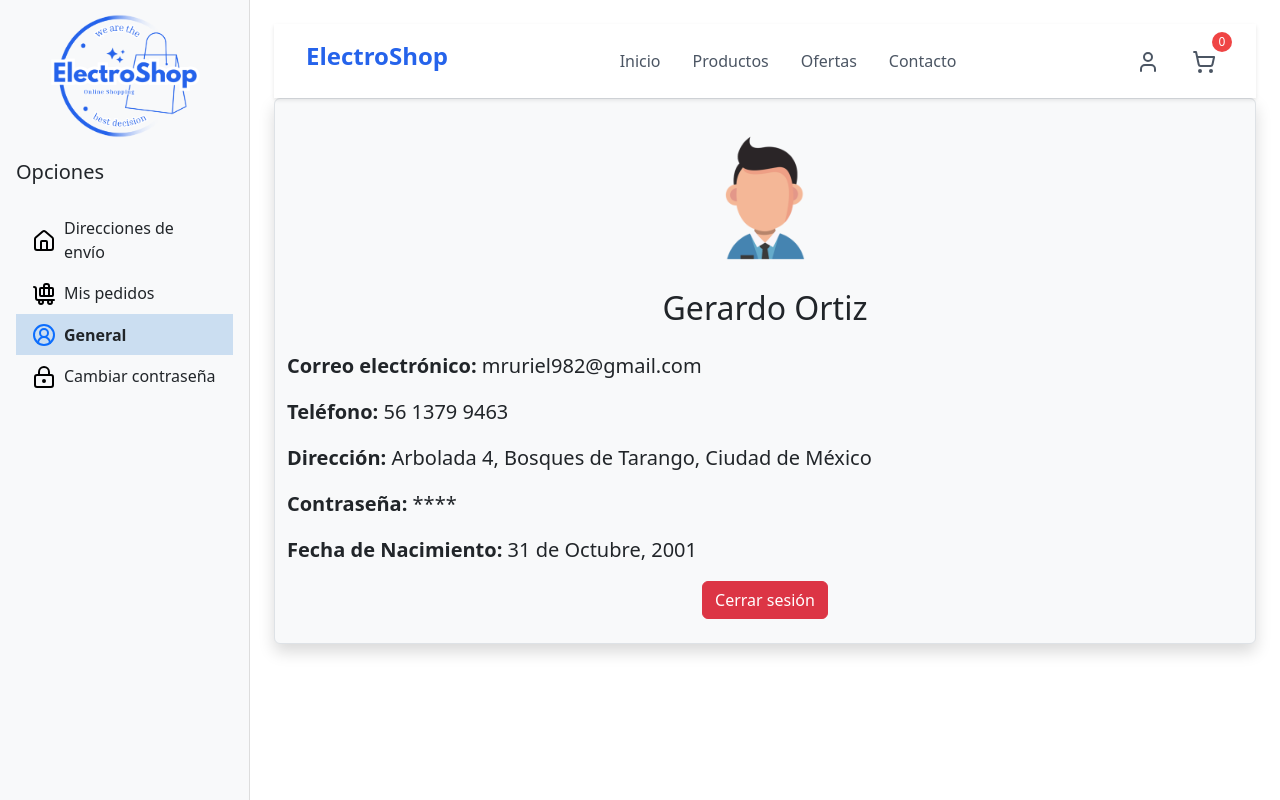
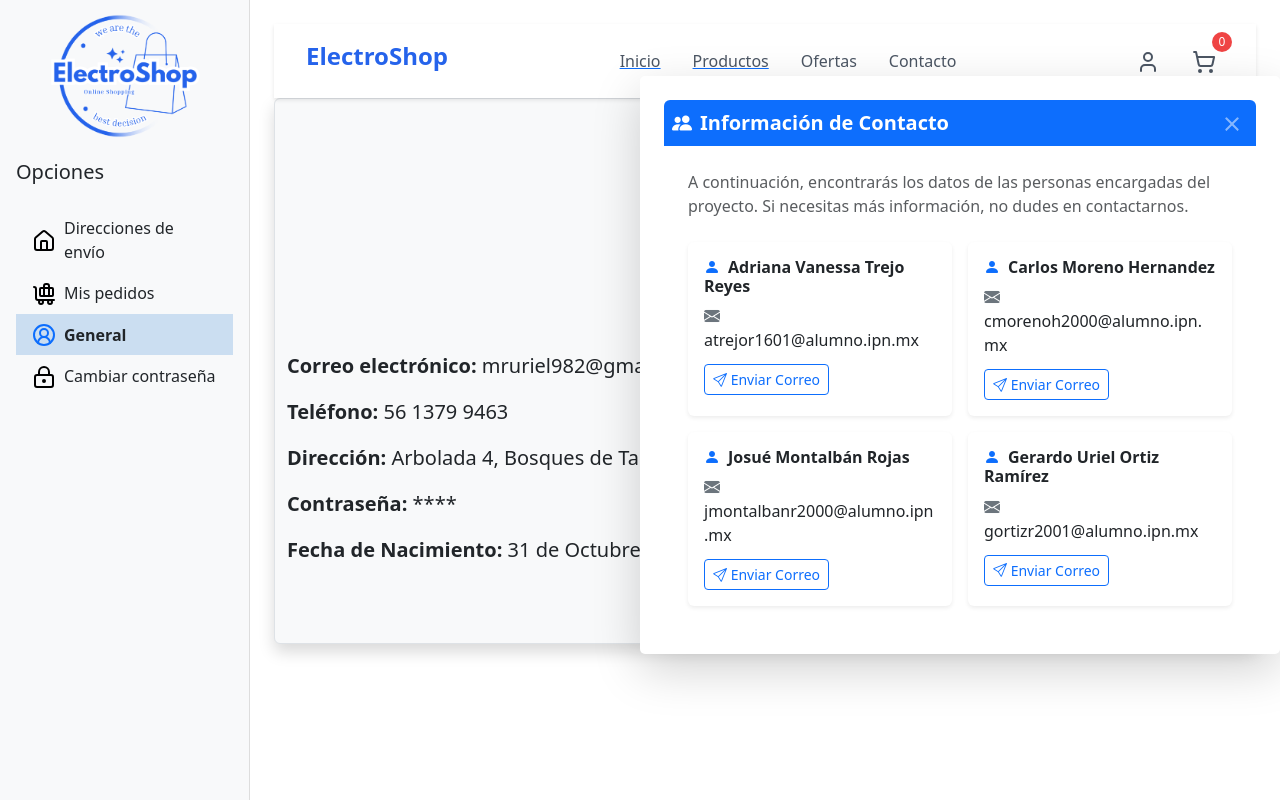
Before and after one commit to car-mor/productos-app-front, a Vue app: page /perfil-usuario in a window 1280 px wide. Both pictures are taken after a click on the link "Contacto". Built offline with nearby package versions, Linux system fonts and the light colour scheme.

Commit message:
Se realizan mejoras a la pantala de realizar pago y funcionalidad al navbar

```diff
--- a/src/cart/RelizarPagos.vue
+++ b/src/cart/RelizarPagos.vue
@@ -2,11 +2,7 @@
   <div class="container mt-4">
     <h2 class="d-flex align-items-center justify-content-between mb-4">
       Finalizar la compra de manera segura
-      <img
-        src="../assets/logoElectroShop.png"
-        alt="Seguridad"
-        style="max-height: 150px"
-      />
+      <img src="../assets/logoElectroShop.png" alt="Seguridad" style="max-height: 150px;" />
     </h2>
 
     <!-- Información de envío -->
@@ -17,8 +13,7 @@
           <h5 class="card-title mb-0">Datos del envío</h5>
         </div>
         <p>
-          Enviar a: <strong>{{ shippingAddress.name }}</strong
-          ><br />
+          Enviar a: <strong>{{ shippingAddress.name }}</strong><br />
           {{ shippingAddress.address }}
         </p>
         <button class="btn btn-link p-0" @click="changeAddress">Cambiar</button>
@@ -38,9 +33,7 @@
           <form @submit.prevent="agregarTarjeta" class="mb-3">
             <div class="row g-3">
               <div class="col-md-6 position-relative">
-                <label for="numeroTarjeta" class="form-label"
-                  >Número de tarjeta</label
-                >
+                <label for="numeroTarjeta" class="form-label">Número de tarjeta</label>
                 <input
                   type="text"
                   id="numeroTarjeta"
@@ -51,25 +44,15 @@
                 />
                 <div
                   class="card-icons position-absolute mt-2"
-                  style="right: 10px; top: 50%; transform: translateY(-50%)"
+                  style="right: 10px; top: 50%; transform: translateY(-50%);"
                 >
-                  <img
-                    src="../assets/visa.png"
-                    alt="Visa"
-                    style="width: 30px; margin-right: 5px"
-                  />
-                  <img
-                    src="../assets/mastercard.png"
-                    alt="MasterCard"
-                    style="width: 30px"
-                  />
+                  <img src="../assets/visa.png" alt="Visa" style="width: 30px; margin-right: 5px;" />
+                  <img src="../assets/mastercard.png" alt="MasterCard" style="width: 30px;" />
                 </div>
               </div>
 
               <div class="col-md-3">
-                <label for="fechaVencimiento" class="form-label"
-                  >Fecha de vencimiento</label
-                >
+                <label for="fechaVencimiento" class="form-label">Fecha de vencimiento</label>
                 <input
                   type="text"
                   id="fechaVencimiento"
@@ -96,57 +79,6 @@
       </div>
     </div>
 
-    <!-- Selección de país y checkboxes -->
-    <div class="card mb-4">
-      <div class="card-body">
-        <div class="mb-3 d-flex align-items-center">
-          <LucideInfo class="mx-2" />
-          <h5 class="card-title">Información adicional</h5>
-        </div>
-        <div class="mb-3">
-          <label for="pais" class="form-label"
-            >Selecciona tu país o región</label
-          >
-          <select
-            id="pais"
-            class="form-select"
-            v-model="paisSeleccionado"
-            required
-          >
-            <option value="">Seleccione una opción</option>
-            <option value="MX">México</option>
-            <option value="US">Estados Unidos</option>
-            <option value="ES">España</option>
-            <option value="AR">Argentina</option>
-          </select>
-        </div>
-        <div class="form-check mb-2">
-          <input
-            class="form-check-input"
-            type="checkbox"
-            id="aceptarTerminos"
-            v-model="aceptaTerminos"
-            required
-          />
-          <label class="form-check-label" for="aceptarTerminos">
-            Acepto los términos y condiciones
-          </label>
-        </div>
-        <div class="form-check">
-          <input
-            class="form-check-input"
-            type="checkbox"
-            id="mayorEdad"
-            v-model="esMayorEdad"
-            required
-          />
-          <label class="form-check-label" for="mayorEdad">
-            Confirmo que soy mayor de edad
-          </label>
-        </div>
-      </div>
-    </div>
-
     <!-- Resumen del pedido -->
     <div class="card">
       <div class="card-body">
@@ -155,14 +87,150 @@
           <h5 class="card-title">Resumen del pedido</h5>
         </div>
         <p>Total (IVA incluido): <strong>$799.00</strong></p>
-        <div>
-          <button
-            class="btn btn-outline-success w-100"
-            @click="showModal"
-            :disabled="!aceptaTerminos || !esMayorEdad || !paisSeleccionado"
-          >
-            Confirmar pago y dirección de envío
-          </button>
+
+        <!-- País o región -->
+        <div class="mb-3">
+          <label for="pais" class="form-label">Selecciona tu país o región</label>
+          <select id="pais" v-model="paisSeleccionado" class="form-select" required>
+            <option disabled value="">Selecciona un país</option>
+            <option v-for="pais in paises" :key="pais" :value="pais">
+              {{ pais }}
+            </option>
+          </select>
+        </div>
+
+        <!-- Checkboxes -->
+        <div class="form-check mb-2">
+          <input
+            type="checkbox"
+            id="aceptaTerminos"
+            v-model="aceptaTerminos"
+            class="form-check-input"
+            required
+          />
+          <label for="aceptaTerminos" class="form-check-label">
+            Acepto los términos y condiciones
+          </label>
+        </div>
+        <div class="form-check mb-3">
+          <input
+            type="checkbox"
+            id="esMayorDeEdad"
+            v-model="esMayorDeEdad"
+            class="form-check-input"
+            required
+          />
+          <label for="esMayorDeEdad" class="form-check-label">
+            Confirmo que soy mayor de edad
+          </label>
+        </div>
+
+        <!-- Botón para confirmar pago y dirección -->
+        <button
+          @click="showModal"
+          :disabled="!aceptaTerminos || !esMayorDeEdad || !paisSeleccionado"
+          class="btn btn-outline-success w-100"
+        >
+          Confirmar pago y dirección de envío
+        </button>
+
+        <!-- Modal de confirmación -->
+        <div
+          class="modal fade"
+          id="confirmationModal"
+          tabindex="-1"
+          aria-labelledby="confirmationModalLabel"
+          aria-hidden="true"
+        >
+          <div class="modal-dialog modal-dialog-centered">
+            <div class="modal-content">
+              <div class="modal-header">
+                <h5 class="modal-title" id="confirmationModalLabel">¡Pedido confirmado!</h5>
+                <button
+                  type="button"
+                  class="btn-close"
+                  data-bs-dismiss="modal"
+                  aria-label="Close"
+                ></button>
+              </div>
+              <div class="modal-body text-center">
+                <div class="check-icon">
+                  <i class="bi bi-check-circle-fill text-success" style="font-size: 3rem;"></i>
+                </div>
+                <p class="mt-3 fw-bold text-success">¡Se confirmó tu pedido! Espéralo muy pronto.</p>
+              </div>
+              <div class="modal-footer">
+                <router-link to="/perfil-usuario" class="w-100 mt-4">
+                  <button
+                    type="button"
+                    class="btn btn-outline-danger"
+                    data-bs-dismiss="modal"
+                  >
+                    Cerrar
+                  </button>
+                </router-link>
+              </div>
+            </div>
+          </div>
+        </div>
+      </div>
+    </div>
+
+    <!-- Modal para cambiar dirección -->
+    <div
+      class="modal fade"
+      id="changeAddressModal"
+      tabindex="-1"
+      aria-labelledby="changeAddressModalLabel"
+      aria-hidden="true"
+    >
+      <div class="modal-dialog modal-dialog-centered">
+        <div class="modal-content">
+          <div class="modal-header">
+            <h5 class="modal-title" id="changeAddressModalLabel">Cambiar dirección</h5>
+            <button
+              type="button"
+              class="btn-close"
+              data-bs-dismiss="modal"
+              aria-label="Close"
+            ></button>
+          </div>
+          <div class="modal-body">
+            <div class="mb-3">
+              <label for="name" class="form-label">Nombre</label>
+              <input
+                type="text"
+                id="name"
+                class="form-control"
+                v-model="shippingAddress.name"
+              />
+            </div>
+            <div class="mb-3">
+              <label for="address" class="form-label">Dirección</label>
+              <input
+                type="text"
+                id="address"
+                class="form-control"
+                v-model="shippingAddress.address"
+              />
+            </div>
+          </div>
+          <div class="modal-footer">
+            <button
+              type="button"
+              class="btn btn-outline-danger"
+              data-bs-dismiss="modal"
+            >
+              Cancelar
+            </button>
+            <button
+              type="button"
+              class="btn btn-outline-success"
+              data-bs-dismiss="modal"
+            >
+              Cambiar
+            </button>
+          </div>
         </div>
       </div>
     </div>
@@ -171,19 +239,13 @@
 
 <script>
 import { Modal } from "bootstrap";
-import {
-  WalletCardsIcon,
-  CarIcon,
-  LucideDollarSign,
-  LucideInfo,
-} from "lucide-vue-next";
+import { WalletCardsIcon, CarIcon, LucideDollarSign } from "lucide-vue-next";
 export default {
   name: "Relizarpagos",
   components: {
     WalletCardsIcon,
     CarIcon,
     LucideDollarSign,
-    LucideInfo,
   },
   data() {
     return {
@@ -197,9 +259,10 @@ export default {
         cvc: "",
       },
       tarjetas: [],
+      paises: ["México", "Estados Unidos", "Canadá", "España", "Argentina"],
       paisSeleccionado: "",
       aceptaTerminos: false,
-      esMayorEdad: false,
+      esMayorDeEdad: false,
     };
   },
   methods: {
@@ -224,3 +287,19 @@ export default {
   },
 };
 </script>
+
+<style scoped>
+.card-title {
+  color: #111;
+}
+
+.check-icon {
+  display: flex;
+  justify-content: center;
+  align-items: center;
+}
+button:disabled {
+  cursor: no-drop !important;
+  pointer-events: all !important;
+}
+</style>
--- a/src/components/SecundaryHeader.vue
+++ b/src/components/SecundaryHeader.vue
@@ -7,10 +7,28 @@
       <!-- Menú de navegación -->
       <nav>
         <ul class="nav-menu">
-          <li><a href="#" class="nav-link">Inicio</a></li>
-          <li><a href="#" class="nav-link">Productos</a></li>
+          <li>
+            <router-link to="/" class="w-100 mt-4">
+              <a class="nav-link">Inicio</a>
+            </router-link>
+          </li>
+          <li>
+            <router-link to="/producto-cliente" class="w-100 mt-4">
+              <a class="nav-link">Productos</a>
+            </router-link>
+          </li>
           <li><a href="#" class="nav-link">Ofertas</a></li>
-          <li><a href="#" class="nav-link">Contacto</a></li>
+
+          <!-- Enlace para mostrar el contenido de contacto -->
+          <li>
+            <a
+              href="#"
+              class="nav-link"
+              @click.prevent="toggleContactModal"
+            >
+              Contacto
+            </a>
+          </li>
         </ul>
       </nav>
 
@@ -30,13 +48,79 @@
       </div>
     </div>
   </header>
+
+  <!-- Modal de contacto convertido en dropdown debajo del enlace -->
+  <div
+  v-if="showContactModal"
+  class="contact-dropdown mt-3 shadow-lg border-0 p-4 w-50"
+>
+  <div class="modal-header bg-primary text-white border-0 rounded-top position-relative p-2">
+    <h5 class="modal-title d-flex align-items-center fw-bold mb-0">
+      <i class="bi bi-people-fill me-2"></i>
+      Información de Contacto
+    </h5>
+    <button
+      type="button"
+      class="btn-close btn-close-white position-absolute top-0 end-0 m-3"
+      @click="toggleContactModal"
+      aria-label="Close"
+    ></button>
+  </div>
+
+  <div class="modal-body p-4">
+    <p class="text-muted mb-4">
+      A continuación, encontrarás los datos de las personas encargadas del proyecto. Si necesitas más información, no dudes en contactarnos.
+    </p>
+    <div class="row g-3">
+      <div
+        class="col-md-6"
+        v-for="(contact, index) in contacts"
+        :key="index"
+      >
+        <div class="card border-0 shadow-sm h-100">
+          <div class="card-body">
+            <h6 class="card-title fw-bold mb-2">
+              <i class="bi bi-person-fill text-primary me-2"></i>{{ contact.name }}
+            </h6>
+            <p class="card-text mb-1">
+              <i class="bi bi-envelope-fill text-secondary me-2"></i>{{ contact.email }}
+            </p>
+            <a
+              :href="'mailto:' + contact.email"
+              class="btn btn-sm btn-outline-primary mt-2"
+            >
+              <i class="bi bi-send"></i> Enviar Correo
+            </a>
+          </div>
+        </div>
+      </div>
+    </div>
+  </div>
+  <div class="modal-footer bg-light">
+  </div>
+</div>
+
 </template>
 
 <script setup>
 import { ref } from "vue";
 import { ShoppingCartIcon, UserIcon } from "lucide-vue-next";
 
+// Datos para el carrito y contactos
 const cartItemsCount = ref(0);
+const contacts = ref([
+  { name: "Adriana Vanessa Trejo Reyes", email: "atrejor1601@alumno.ipn.mx" },
+  { name: "Carlos Moreno Hernandez", email: "cmorenoh2000@alumno.ipn.mx" },
+  { name: "Josué Montalbán Rojas", email: "jmontalbanr2000@alumno.ipn.mx" },
+  { name: "Gerardo Uriel Ortiz Ramírez", email: "gortizr2001@alumno.ipn.mx" },
+]);
+
+// Controlador para mostrar/ocultar el modal
+const showContactModal = ref(false);
+
+const toggleContactModal = () => {
+  showContactModal.value = !showContactModal.value;
+};
 </script>
 
 <style scoped>
@@ -87,7 +171,6 @@ const cartItemsCount = ref(0);
   color: #2563eb;
 }
 
-/* Grupo de acciones */
 .actions-group {
   display: flex;
   align-items: center;
@@ -133,14 +216,19 @@ const cartItemsCount = ref(0);
   justify-content: center;
 }
 
-/* Responsive para tabletas */
-@media (max-width: 1024px) {
-  .search-bar {
-    width: 200px;
-  }
+/* Dropdown del modal */
+.contact-dropdown {
+  position: absolute;
+  top: 60px; /* Ajusta la distancia según el espacio */
+  right: 0; /* Cambiar 'left' a 'right' para pegarlo a la derecha */
+  width: 50%; /* Si necesitas ajustarlo al 100%, cámbialo */
+  background-color: white;
+  border-radius: 5px;
+  z-index: 1000;
 }
 
-/* Responsive para móviles */
+
+/* Responsive */
 @media (max-width: 768px) {
   .header-container {
     flex-wrap: wrap;
```
